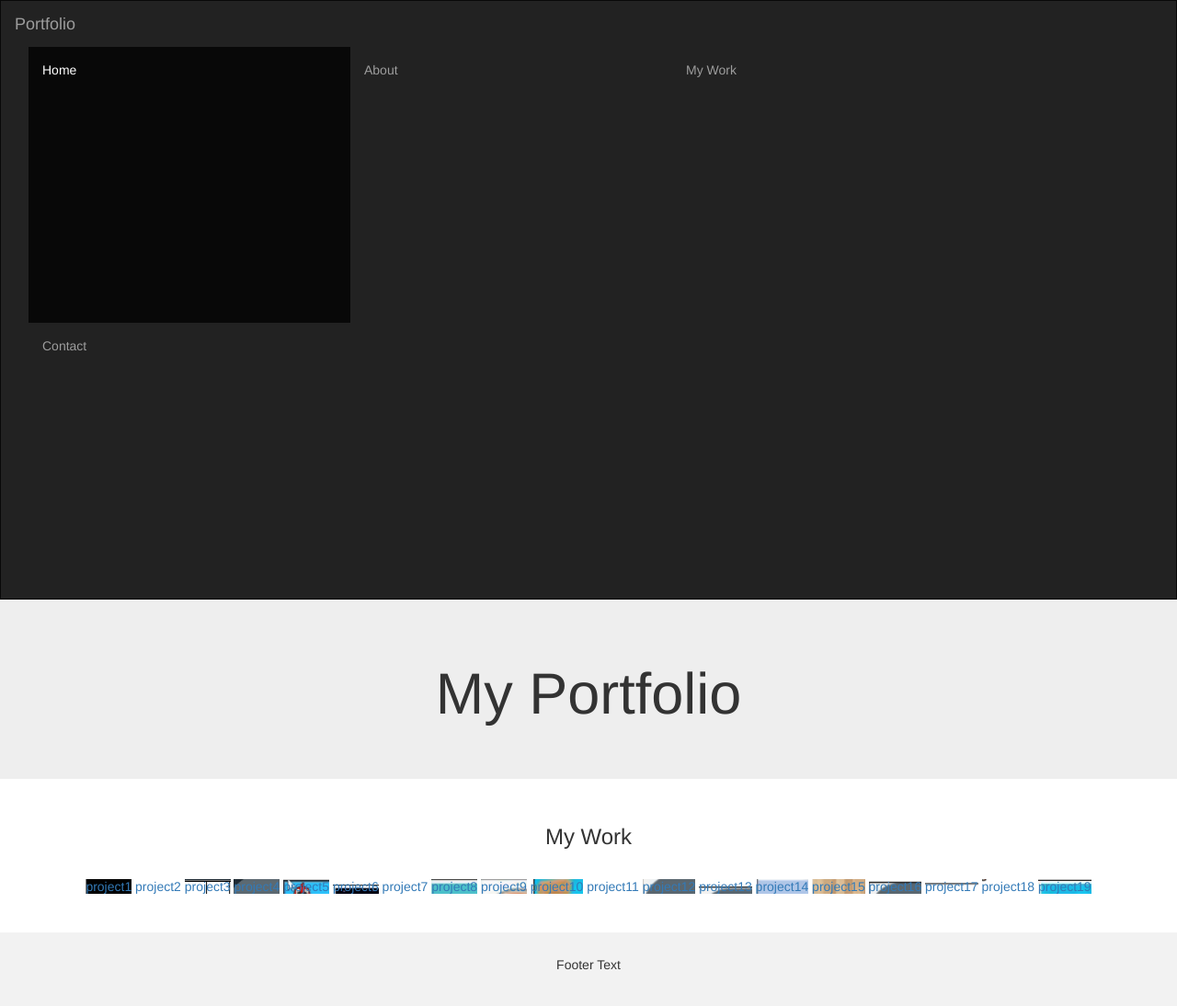
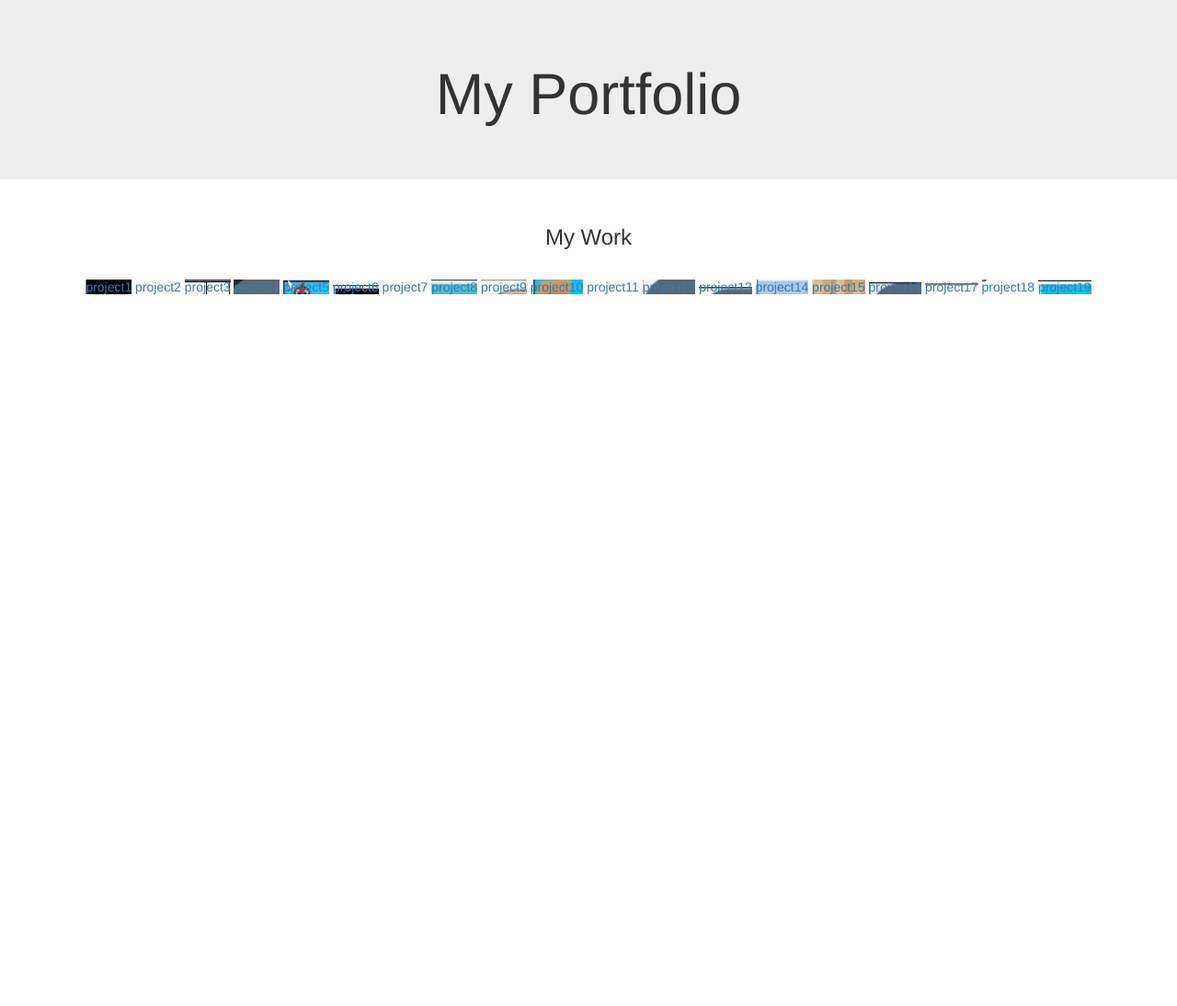
Before and after one commit to Shobha-bot/Project-97, a plain HTML site: page index.html in a window 1280 px wide. Shown: the whole page at 92% size. After the commit the page ends 800 px from the top, so only its background shows below. Drawn offline with nearby package versions, Linux system fonts and the light colour scheme.

Commit message:
Update index.html

```diff
--- a/index.html
+++ b/index.html
@@ -1,7 +1,7 @@
 <!DOCTYPE html>
 <html lang="en">
 <head>
-  <title>Bootstrap Example</title>
+  <title>Project-97</title>
   <meta charset="utf-8">
   <meta name="viewport" content="width=device-width, initial-scale=1">
   <link rel="stylesheet" href="https://maxcdn.bootstrapcdn.com/bootstrap/3.4.1/css/bootstrap.min.css">
@@ -10,28 +10,6 @@
   <link rel="stylesheet" href="style.css">
 </head>
 <body>
-
-<nav class="navbar navbar-inverse">
-  <div class="container-fluid">
-    <div class="navbar-header">
-      <button type="button" class="navbar-toggle" data-toggle="collapse" data-target="#myNavbar">
-        <span class="icon-bar"></span>
-        <span class="icon-bar"></span>
-        <span class="icon-bar"></span>
-      </button>
-      <a class="navbar-brand" href="#">Portfolio</a>
-    </div>
-    <div class="collapse navbar-collapse" id="myNavbar">
-      <ul class="nav navbar-nav">
-        <li class="active"><a href="#header">Home</a></li>
-        <li><a href="#about">About</a></li>
-        <li><a href="#my_work">My Work</a></li>
-        <li><a href="#">Contact</a></li>
-      </ul>
-    </div>
-  </div>
-</nav>
-
 <div class="jumbotron" id="header">
   <div class="container text-center">
     <h1>My Portfolio</h1>
@@ -66,13 +44,8 @@
 
 
 
-
   </div>
 <br><br>
 
-<footer class="container-fluid text-center">
-  <p>Footer Text</p>
-</footer>
-
 </body>
 </html>
```
